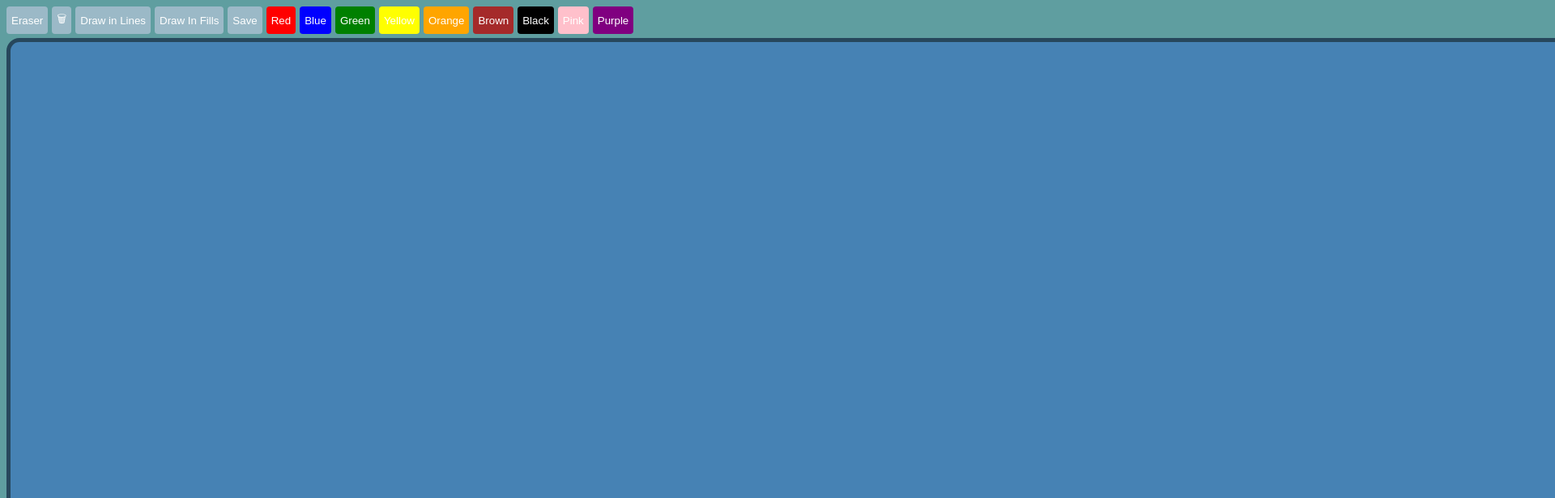
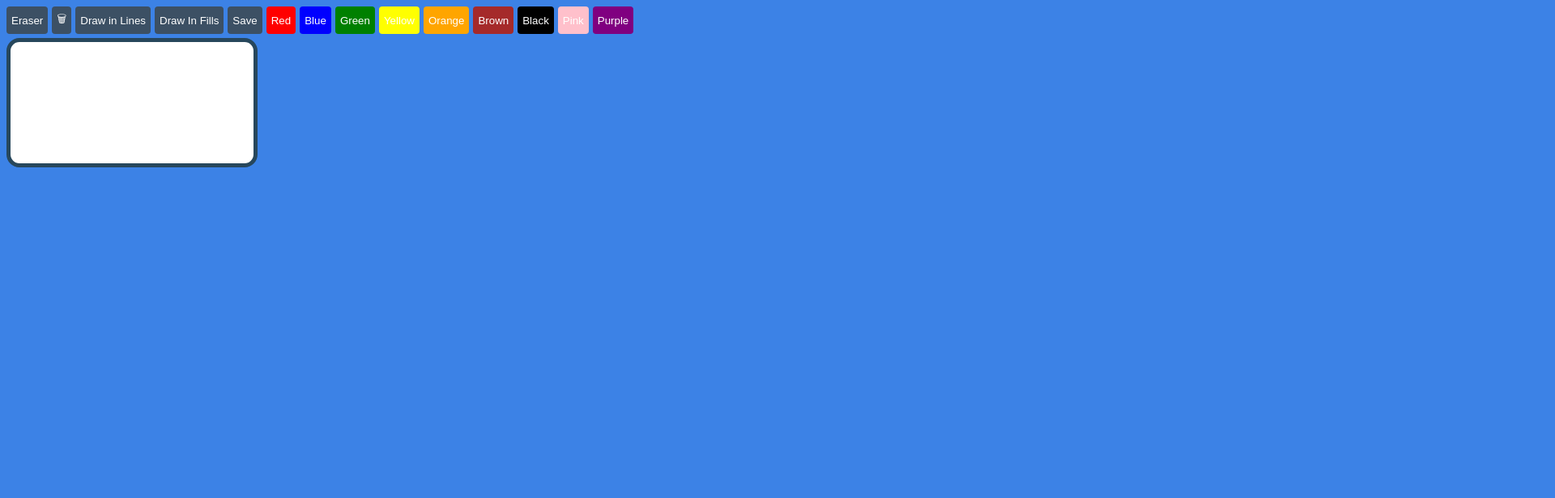
Before and after one commit to Sirbucket/drawingapplet, a website built with Vite: page index.html in a window 1280 px wide. Shown: the top 616 px of the page at 81% size, 1920 px wide, since content can reach past the window. Built offline with nearby package versions, Linux system fonts and the light colour scheme.

Commit message:
Removed archaeic junk and added dynamic canvas size and better brush updating.

```diff
--- a/app/app.ts
+++ b/app/app.ts
@@ -34,29 +34,6 @@ eraserButton.addEventListener("click", () => {
   ctx.fillStyle = "steelblue";
 });
 
-/*
-Drawing functionality, first listener checks mouse down then offsets the initial moveto. Mousemove draws a line where your mouse is moving while mouse down. Mouse up finishes the drawing and determins whether fm is true or false.
-*/
-
-canvas.addEventListener("mousedown", (event) => {
-  ctx.beginPath();
-  ctx.moveTo(event.offsetX, event.offsetY);
-});
-
-canvas.addEventListener("mousemove", (event) => {
-  if (event.buttons === 1) {
-    ctx.lineTo(event.offsetX, event.offsetY);
-  }
-});
-
-canvas.addEventListener("mouseup", () => {
-  if (fm === true) {
-    ctx.fill();
-} else {
-    ctx.stroke();
-  }
-});
-
 //Checks to draw in fills or not.
 drawInFillsButton.addEventListener("click", () => {
   fm = true;
@@ -74,4 +51,24 @@ saveButton.addEventListener("click", () => {
   link.setAttribute("download", "CanvasImage.png");
   link.setAttribute("href", canvas.toDataURL("image/png").replace("image/png", "image/octet-stream"));
   link.click();
- });
+});
+
+/*
+Drawing functionality, first listener checks mouse down then offsets the initial moveto. Mousemove draws a line where your mouse is moving while mouse down, then determins whether to stroke or fill based on fillmode being true or false.
+*/
+
+canvas.addEventListener("mousedown", (event) => {
+  ctx.beginPath();
+	ctx.moveTo(event.offsetX, event.offsetY);
+});
+
+canvas.addEventListener("mousemove", (event) => {
+  if (event.buttons === 1) {
+    ctx.lineTo(event.offsetX, event.offsetY);
+  }
+	if (fm === true) {
+    ctx.fill();
+} else {
+    ctx.stroke();
+  }
+});
--- a/app/appDefinitions.ts
+++ b/app/appDefinitions.ts
@@ -1,7 +1,7 @@
 //Definitions for app
 
 import {makeButton} from "./controls";
-import {ctx} from "./canvas"
+import {ctx,width} from "./canvas"
 
 ctx.lineWidth = 5;
 ctx.lineCap = "round";
--- a/app/canvas.ts
+++ b/app/canvas.ts
@@ -5,14 +5,19 @@ export const canvas: HTMLCanvasElement = document.createElement('canvas');
 
 export const ctx = canvas.getContext('2d');
 
-export const width = 1920;
-export const height = 1080;
+//Sets canvas width and height to inner screen width and height then gets the new size whenever the screen is resized.
+export const width = window.innerWidth;
+export const height = window.innerHeight;
 
+//Refactored archaeic definition for dynamic canvas resizing.
+
+window.addEventListener("resize", () => {
 canvas.width = width;
 canvas.height = height;
 app.style.width = `${width}px`;
 app.style.height = `${height}px`;
 canvas.style.width = `${width}px`;
 canvas.style.height = `${height}px`;
+});
 
 app.appendChild(canvas);
--- a/style.css
+++ b/style.css
@@ -16,13 +16,13 @@
   gap: 5px;
 }
 body{
-	background-color:cadetblue;
+	background-color:rgb(60,130,230);
 }
 button {
   padding : 4px;
   border-radius: 4px;
   border-color: transparent;
-  background-color: rgb(155, 185, 199);
+  background-color: rgb(60, 80, 100);
   color: rgb(255, 255, 255);
 }
 
@@ -39,8 +39,6 @@ canvas {
   margin: auto;
   border: 5px solid rgb(39, 71, 92);
 	border-radius: 16px;
-  width: 1600px;
-  height: 900px;
   display: block;
-	background-color: steelblue;
+	background-color: white;
 }
```
